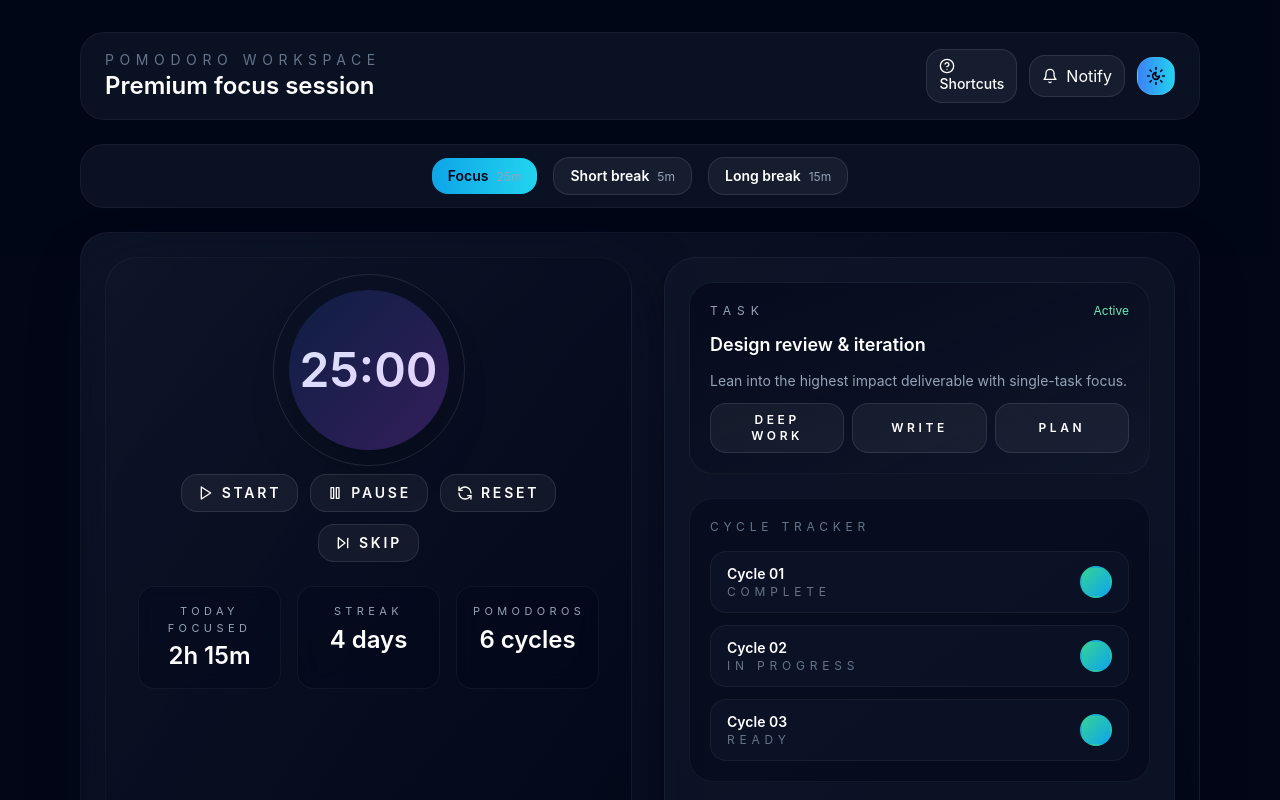
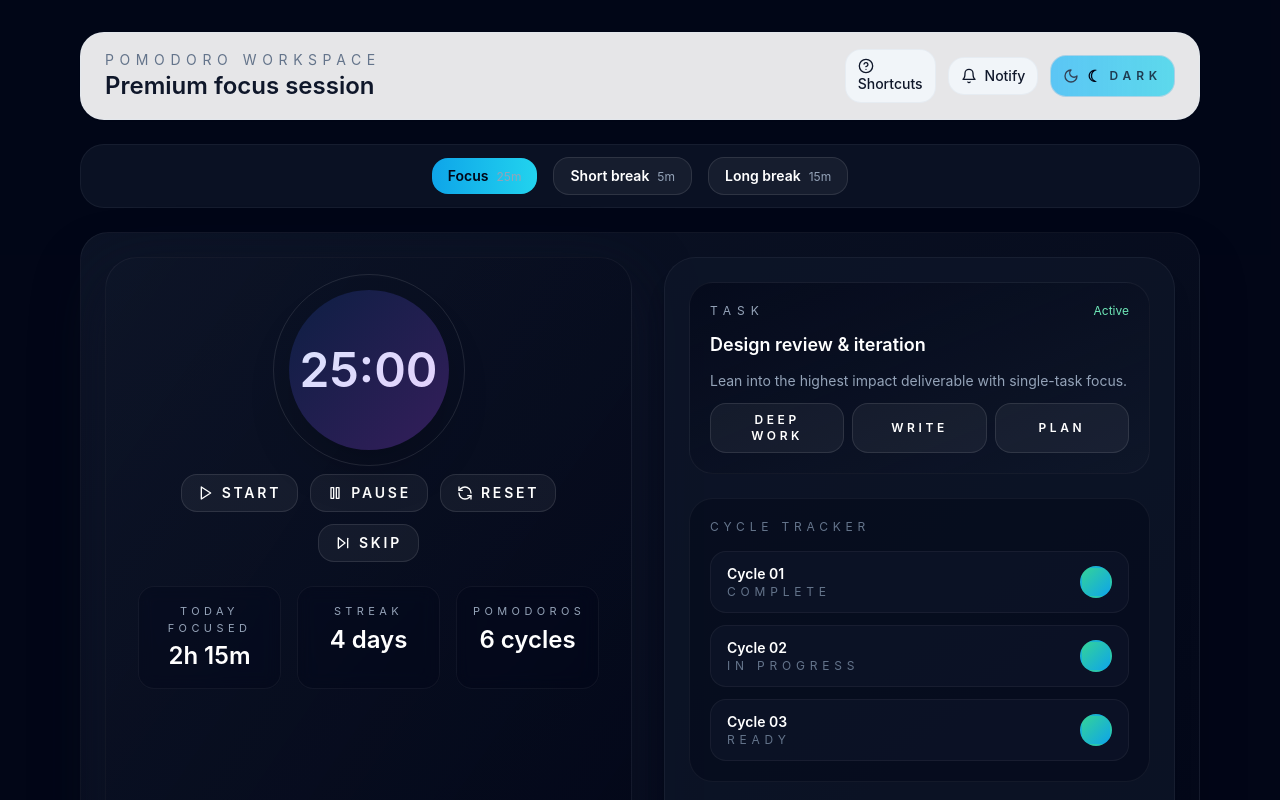
Before and after one commit to johnwick22012026-source/POMODORO, a React (Vite) app: page / in a window 1280 px wide. Shown: the top 800 px of the page. Built offline with nearby package versions, Linux system fonts and the light colour scheme.

Commit message:
feat(POMO-38): Implement persisted dark/light theme toggle — src/components/Header.tsx

```diff
--- a/src/components/Header.tsx
+++ b/src/components/Header.tsx
@@ -1,33 +1,69 @@
-import { Bell, HelpCircle, SunMoon } from 'lucide-react'
+import { Bell, HelpCircle, Moon, Sun } from 'lucide-react'
 
-export default function Header() {
+type ThemeMode = 'light' | 'dark'
+
+type HeaderProps = {
+  theme: ThemeMode
+  onToggleTheme: () => void
+}
+
+export default function Header({ theme, onToggleTheme }: HeaderProps) {
+  const isDark = theme === 'dark'
+
+  const headerThemeClass = isDark
+    ? 'border-white/5 bg-slate-900/70 text-white'
+    : 'border border-slate-200/60 bg-white/90 text-slate-900 shadow-sm'
+
+  const secondaryButtonClass = isDark
+    ? 'border border-white/10 bg-white/5 text-white hover:border-accent/70'
+    : 'border border-slate-200/70 bg-slate-100 text-slate-900 hover:border-slate-400'
+
+  const themeButtonClass = isDark
+    ? 'border border-white/10 bg-gradient-to-r from-blue-500 to-cyan-400 text-slate-950'
+    : 'border border-slate-300/70 bg-gradient-to-r from-sky-400/80 to-cyan-400/70 text-slate-950'
+
   return (
-    <header className="flex items-center justify-between rounded-3xl border border-white/5 bg-slate-900/70 px-6 py-4 backdrop-blur">
+    <header
+      className={`flex items-center justify-between rounded-3xl px-6 py-4 backdrop-blur transition ${headerThemeClass}`}
+    >
       <div>
         <p className="text-sm uppercase tracking-[0.4em] text-slate-500">Pomodoro Workspace</p>
-        <h1 className="text-2xl font-semibold text-white">Premium focus session</h1>
+        <h1 className="text-2xl font-semibold">Premium focus session</h1>
       </div>
       <div className="flex items-center gap-3">
         <button
-          className="rounded-2xl border border-white/10 bg-white/5 px-3 py-2 text-sm font-medium text-white transition hover:border-accent/70"
+          className={`rounded-2xl px-3 py-2 text-sm font-medium transition ${secondaryButtonClass}`}
           type="button"
         >
           <HelpCircle className="mr-2 h-4 w-4" />
           Shortcuts
         </button>
         <button
-          className="flex items-center gap-2 rounded-2xl border border-white/10 bg-white/5 px-3 py-2 text-white transition hover:border-accent/70"
+          className={`flex items-center gap-2 rounded-2xl px-3 py-2 text-sm font-medium transition ${secondaryButtonClass}`}
           type="button"
         >
           <Bell className="h-4 w-4" />
           Notify
         </button>
         <button
-          className="rounded-2xl border border-white/10 bg-gradient-to-r from-blue-500 to-cyan-400 p-2 text-slate-950"
+          className={`flex items-center gap-2 rounded-2xl px-3 py-2 text-sm font-semibold transition ${themeButtonClass}`}
           type="button"
-          aria-label="Toggle color theme"
+          aria-label={isDark ? 'Switch to light mode' : 'Switch to dark mode'}
+          onClick={onToggleTheme}
         >
-          <SunMoon className="h-5 w-5" />
+          {isDark ? (
+            <Sun className="h-4 w-4 text-amber-300" />
+          ) : (
+            <Moon className="h-4 w-4 text-slate-700" />
+          )}
+          <span aria-hidden className="text-base">
+            {isDark ? '☀' : '☾'}
+          </span>
+          <span className="text-[10px] uppercase tracking-[0.4em]
+            text-slate-900/80 dark:text-white/80 hidden text-xs uppercase tracking-[0.3em] sm:inline-flex"
+          >
+            {isDark ? 'Light' : 'Dark'}
+          </span>
         </button>
       </div>
     </header>
```
